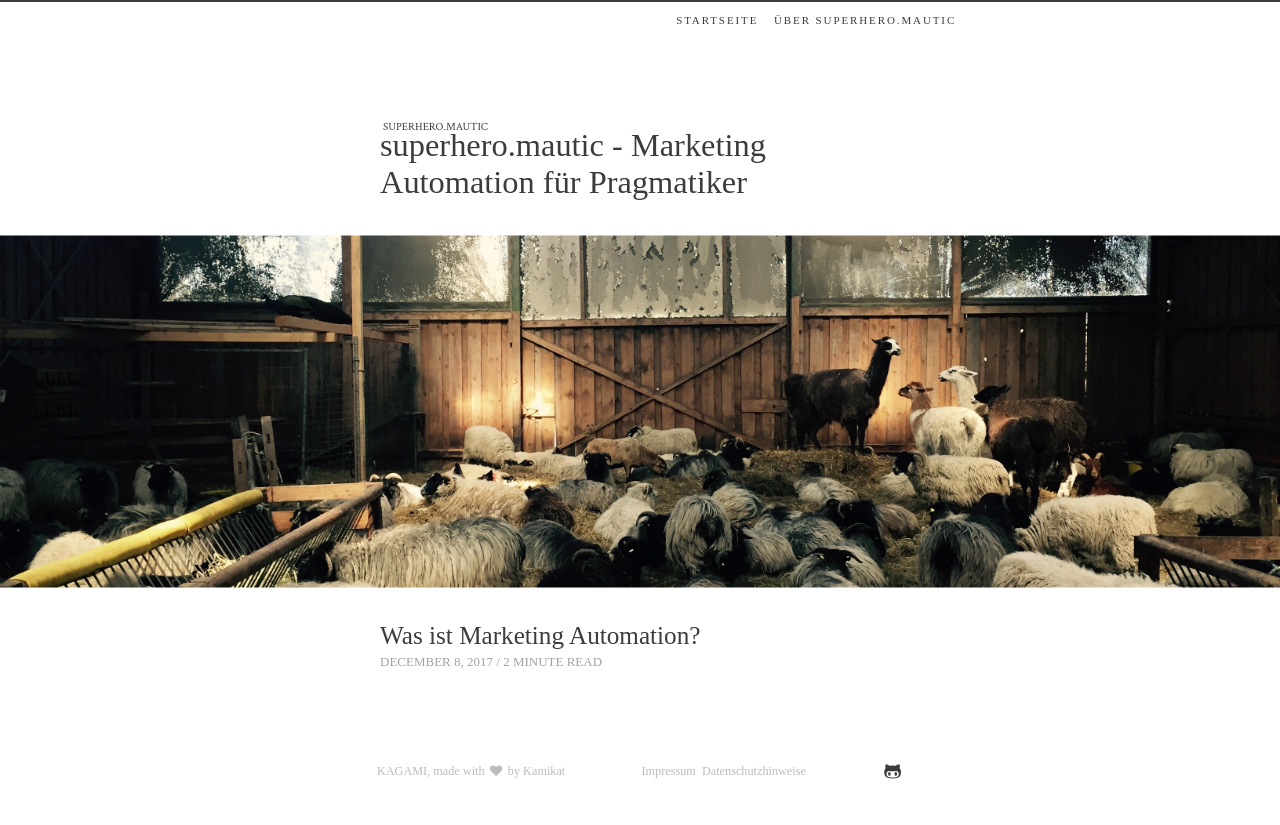
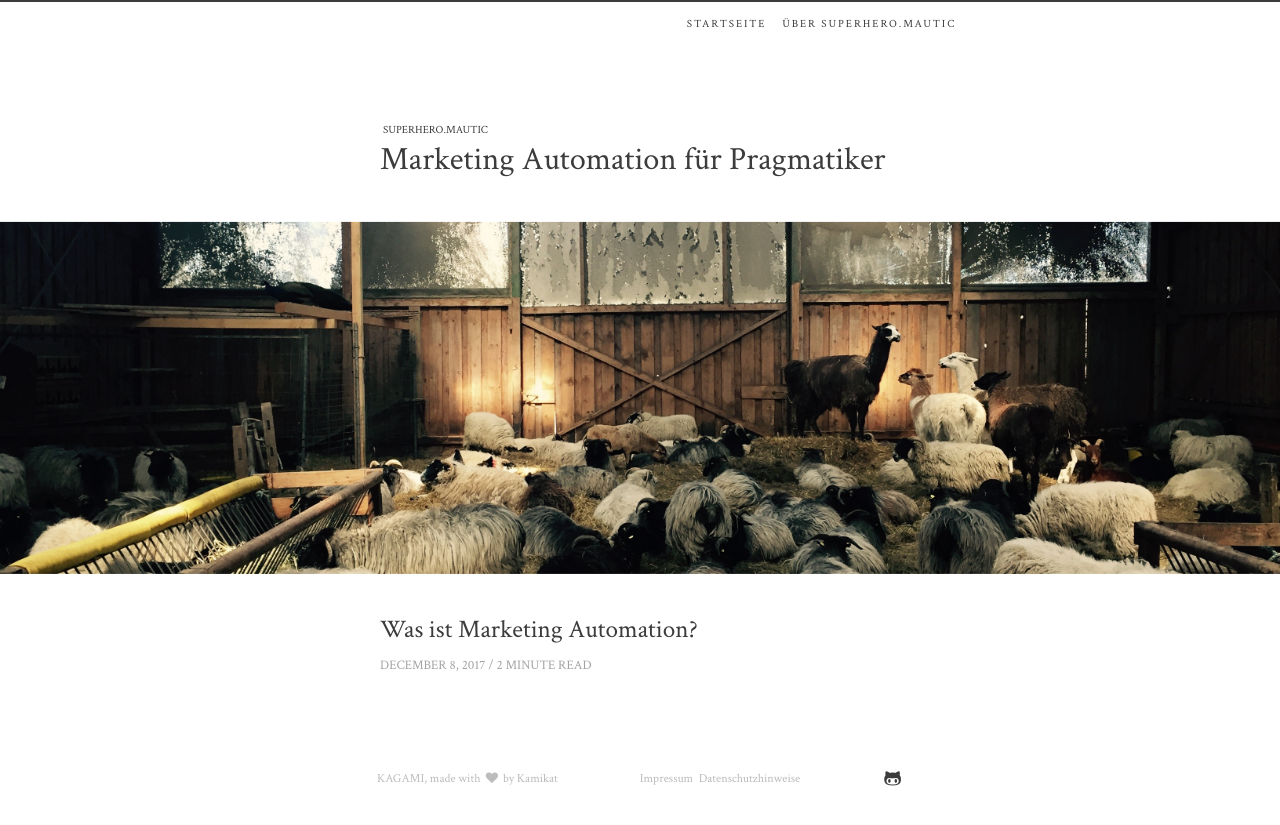
Before and after one commit to Bussmeyer/superheromautic.com, a Jekyll site: the page built from index.md, in a window 1280 px wide. Shown: the top 825 px of the page. Built offline with Jekyll 4.4.1, drawn with Linux system fonts in a browser that asks for light colours.

Commit message:
Typo enhancements.

```diff
--- a/_sass/kagami/_typography.scss
+++ b/_sass/kagami/_typography.scss
@@ -1,3 +1,4 @@
+[lang^="de"]      { line-height: 1.6; @include font-serif; }
 [lang^="en"]      { line-height: 1.6; @include font-serif; }
 [lang^="zh-Hans"] { line-height: 1.8; @include font-serif-zh-Hans; }
 [lang^="zh-Hant"] { line-height: 1.8; @include font-serif-zh-Hant; }
--- a/index.md
+++ b/index.md
@@ -3,7 +3,7 @@
 # Edit theme's home layout instead if you wanna make some changes
 # See: https://jekyllrb.com/docs/themes/#overriding-theme-defaults
 layout: home
-title: superhero.mautic - Marketing Automation für Pragmatiker
+title: Marketing Automation für Pragmatiker
 navlevel: header
 navtitle: Startseite
 cover_url: /images/schafe.jpg
```
